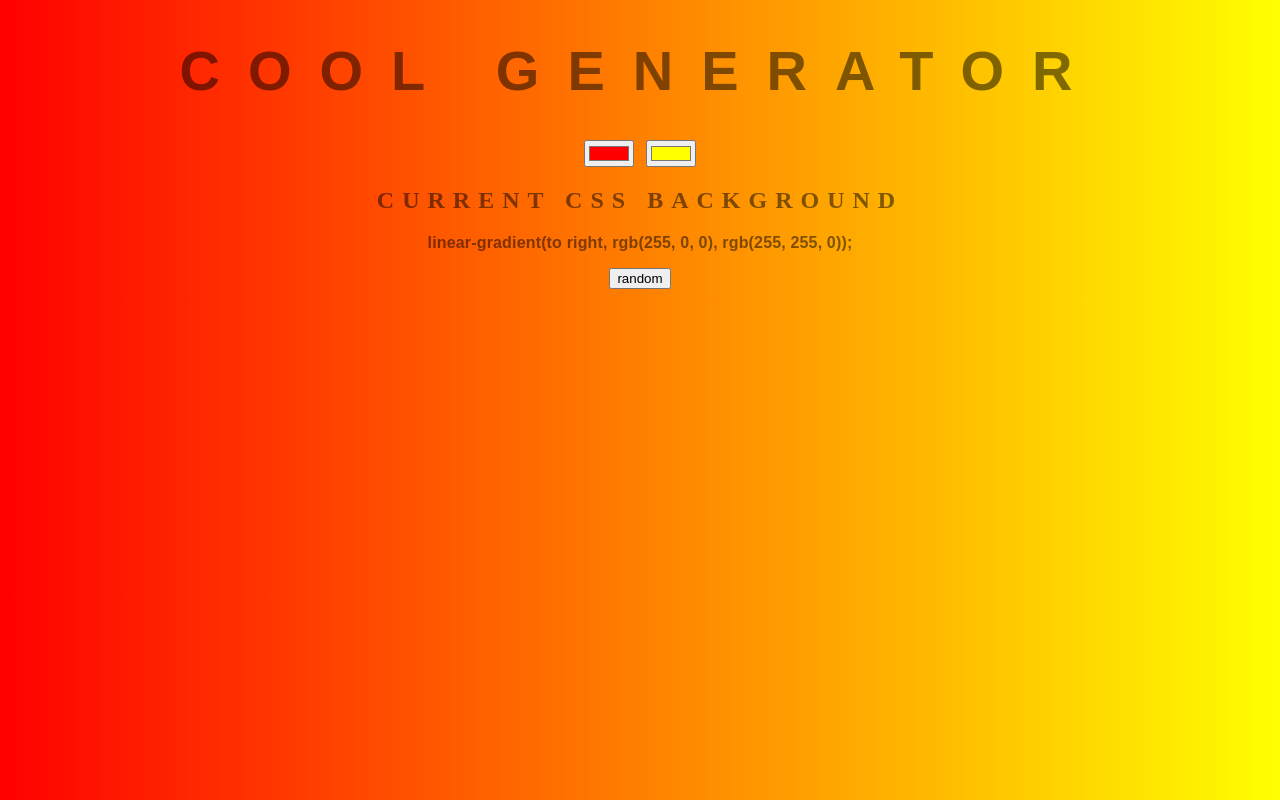
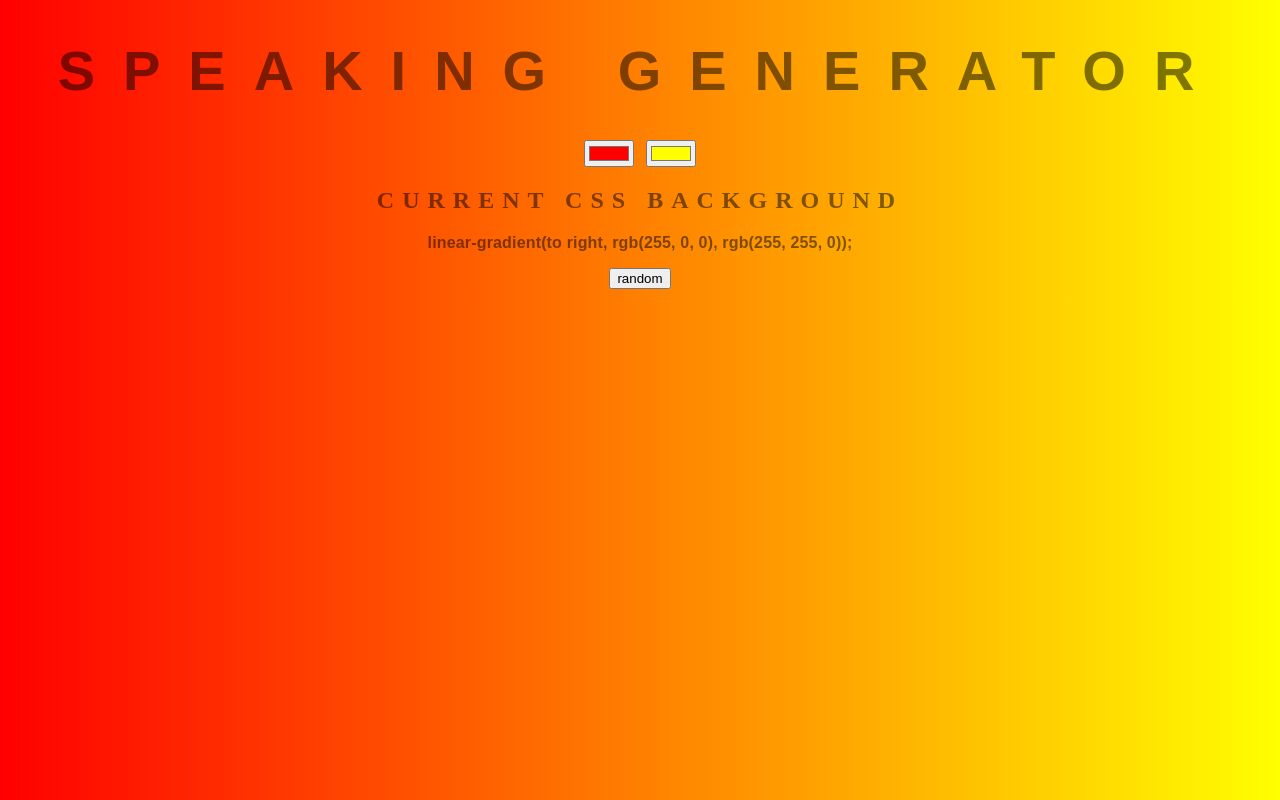
Before and after one commit to jimmy2130/background-generator, a plain HTML site: page index.html in a window 1280 px wide. Drawn offline with Linux system fonts and the light colour scheme.

Commit message:
Changing words

```diff
--- a/index.html
+++ b/index.html
@@ -6,7 +6,7 @@
 	<link rel="stylesheet" href="style.css">
 </head>
 <body id="gradient">
-	<h1>Cool Generator</h1>
+	<h1>Speaking Generator</h1>
 	<input class="color1" type="color" name="color1" value="#ff0000">
 	<input class="color2" type="color" name="color2" value="#ffff00">
 	<h2>Current CSS Background</h2>
```
